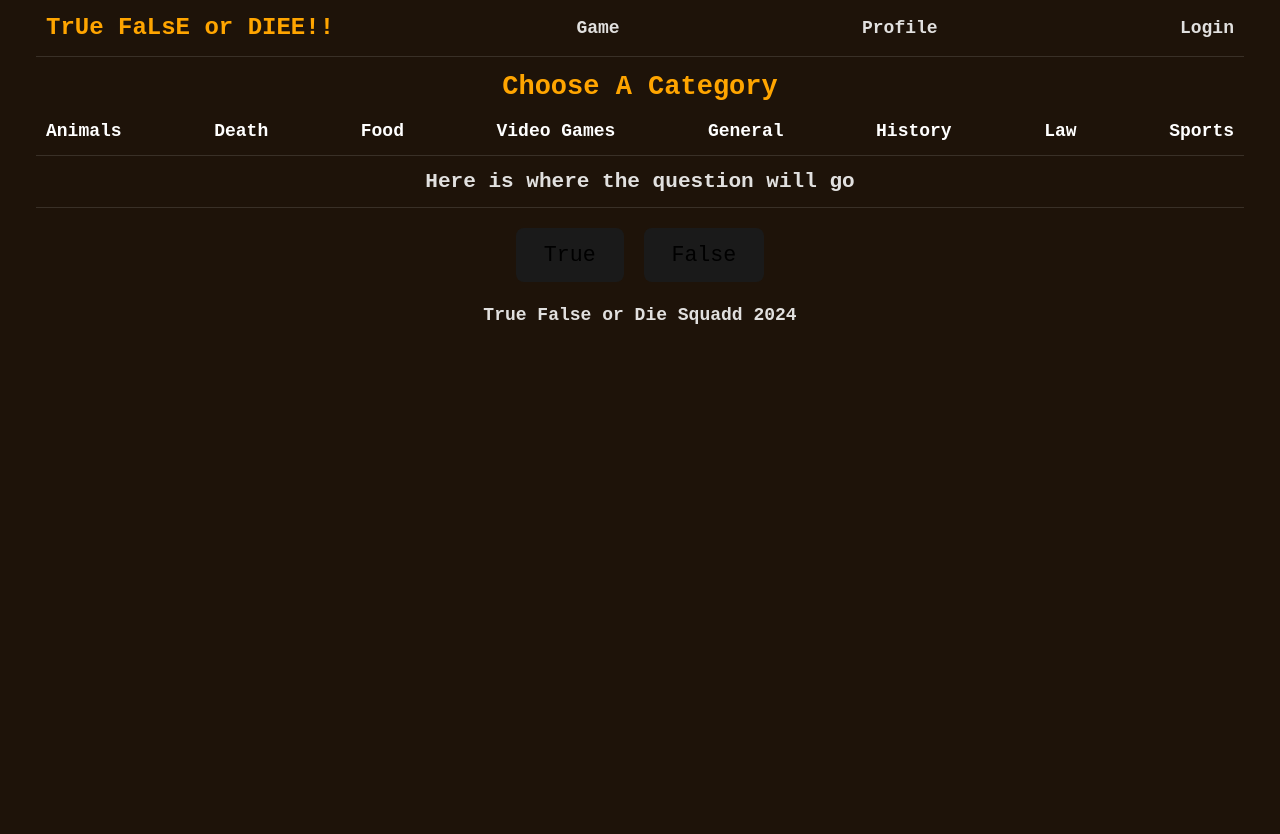
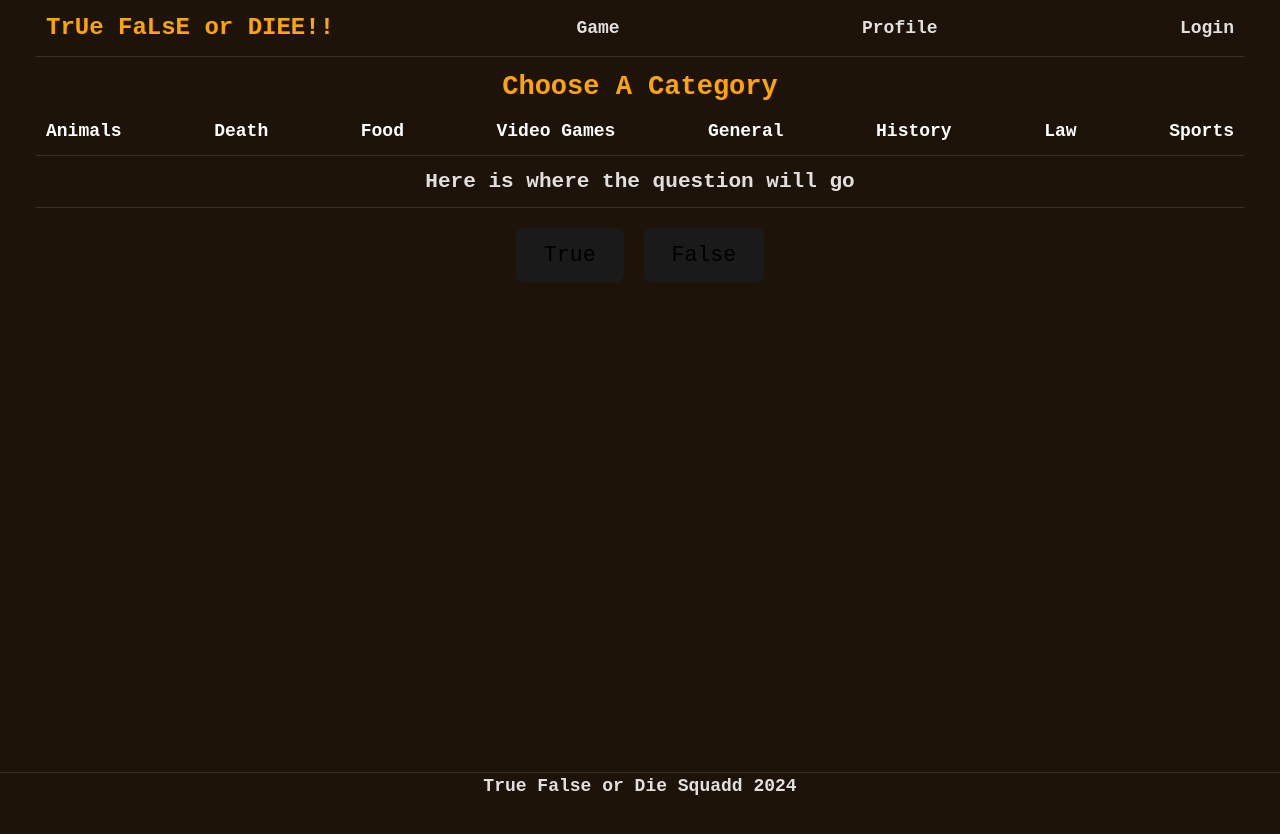
Before and after one commit to henrythedrip/final-project, a React (Vite) app in the folder client/: page / in a window 1280 px wide. Built offline with nearby package versions, Linux system fonts and the light colour scheme.

Commit message:
changed css for footer and profile page

```diff
--- a/client/src/App.css
+++ b/client/src/App.css
@@ -34,6 +34,24 @@ body {
   min-width: 320px;
   min-height: 100vh;
 }
+
+footer {
+  position: absolute;
+  bottom: 0px;
+  margin-right: auto;
+  margin-left: auto;
+  left: 50%;
+  width: 100%;
+  transform: translate(-50%, 0);
+  border-top: 1px solid rgba(255, 255, 255, 0.12);
+}
+
+footer p {
+  padding: 10px;
+  font-size: 1.2rem;
+  color: var(--color1);
+}
+
 
 h1 {
   font-size: 3.2em;
@@ -81,6 +99,27 @@ h1 {
   border-bottom: 1px solid rgba(255, 255, 255, 0.12);
 }
 
+.score-table {
+  border-collapse: collapse;
+  width: 100%;
+}
+
+.score-table th, .score-table td {
+  border: 1px solid #ddd;
+  padding: 8px;
+  text-align: center;
+}
+
+.score-table th {
+  color: var(--color1);
+}
+
+.profile-username {
+  font-size: 1.5em;
+  color: var(--color1);
+  padding: 20px;
+}
+
 button {
   border-radius: 8px;
   border: 2px solid transparent;
```
